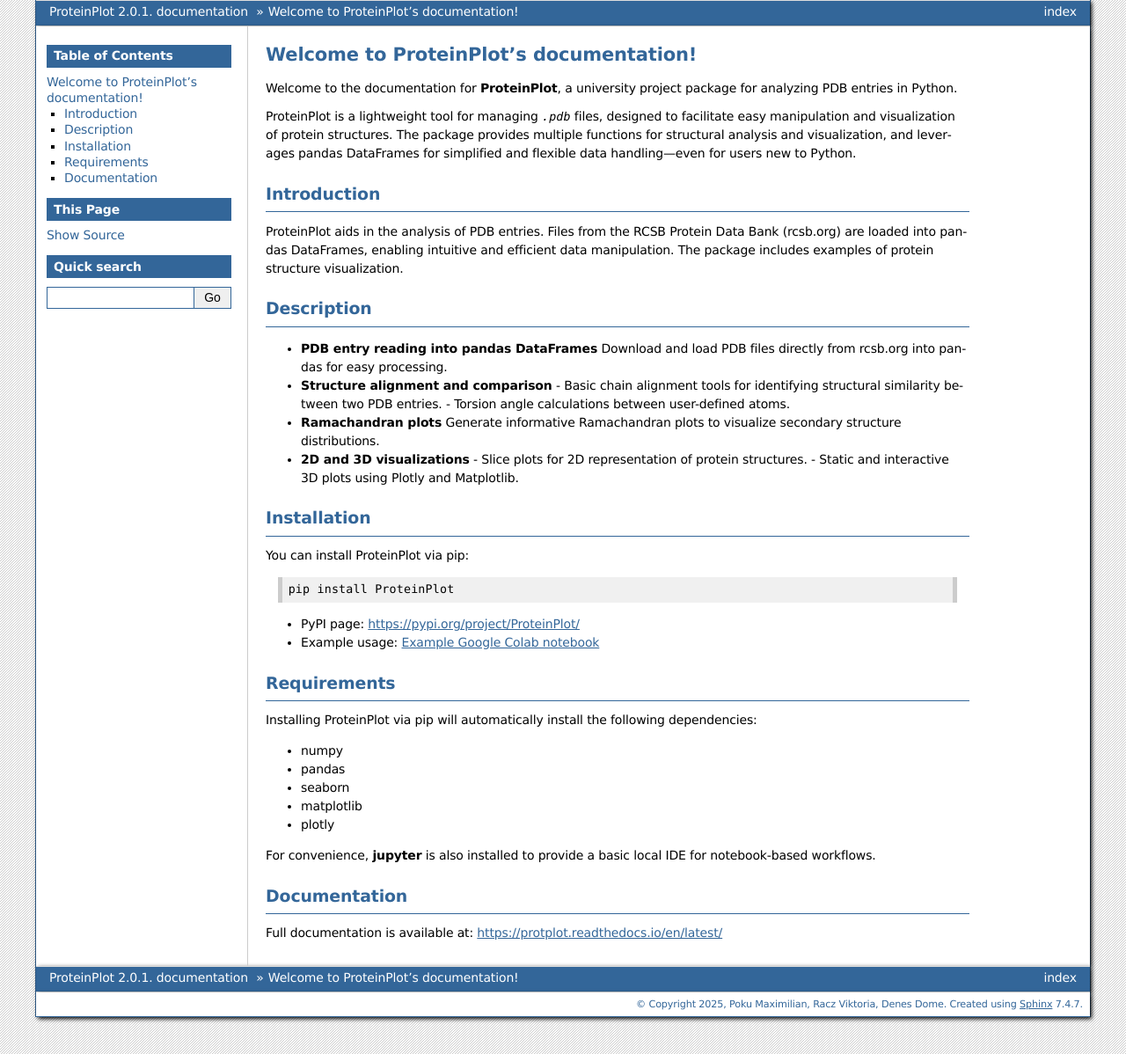
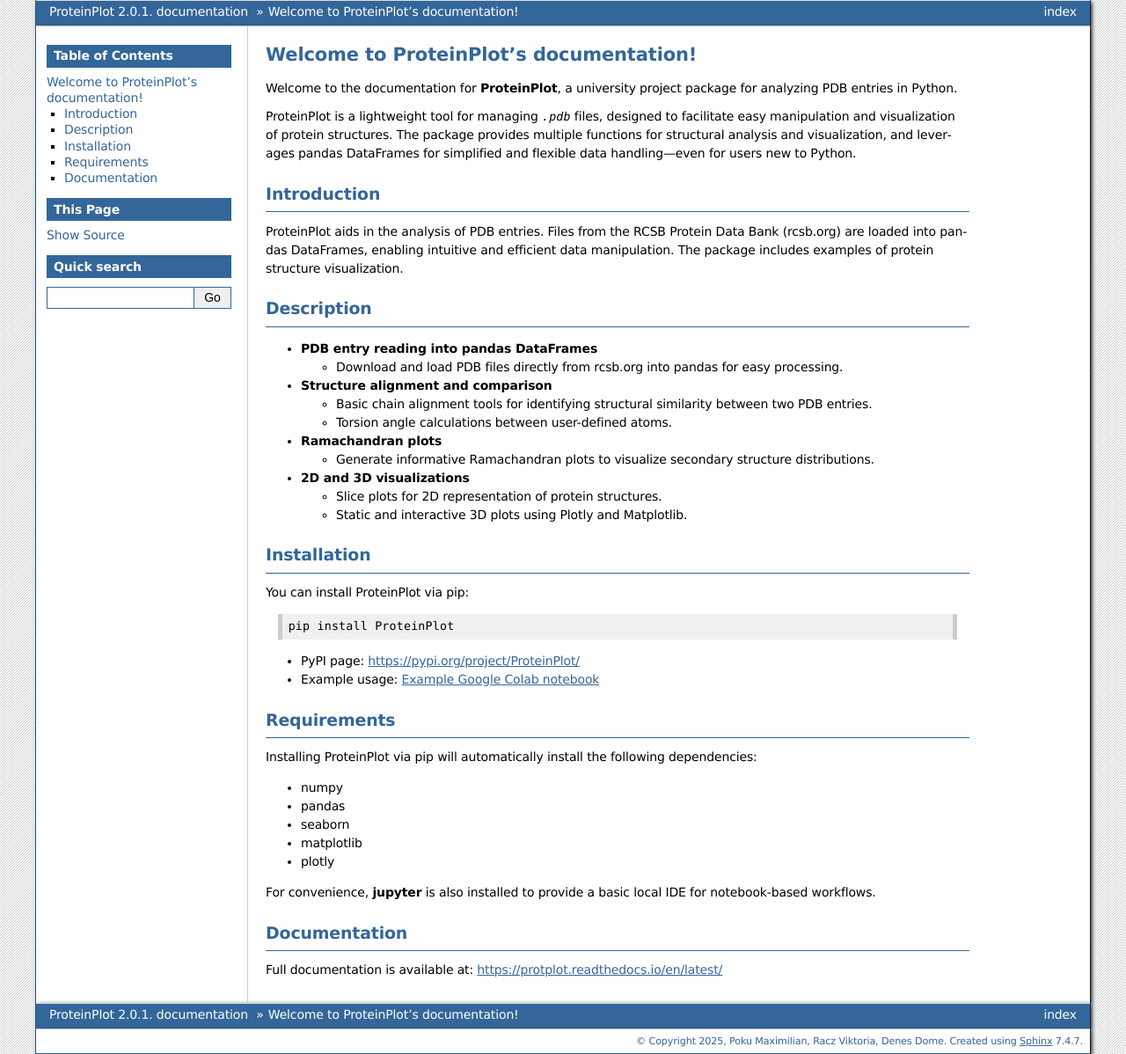
Before and after one commit to racvi7/ProtPlot, a Sphinx documentation site: the page built from docs/index.rst, in a window 1280 px wide. Shown: the whole page at 88% size. Built offline with Sphinx 7.4.7, drawn with Linux system fonts in a browser that asks for light colours.

```diff
--- a/docs/index.rst
+++ b/docs/index.rst
@@ -16,16 +16,20 @@ Description
 -----------
 
 - **PDB entry reading into pandas DataFrames**
-  Download and load PDB files directly from rcsb.org into pandas for easy processing.
+
+  - Download and load PDB files directly from rcsb.org into pandas for easy processing.
 
 - **Structure alignment and comparison**
+
   - Basic chain alignment tools for identifying structural similarity between two PDB entries.
   - Torsion angle calculations between user-defined atoms.
 
 - **Ramachandran plots**
-  Generate informative Ramachandran plots to visualize secondary structure distributions.
+
+  - Generate informative Ramachandran plots to visualize secondary structure distributions.
 
 - **2D and 3D visualizations**
+
   - Slice plots for 2D representation of protein structures.
   - Static and interactive 3D plots using Plotly and Matplotlib.
 
```
